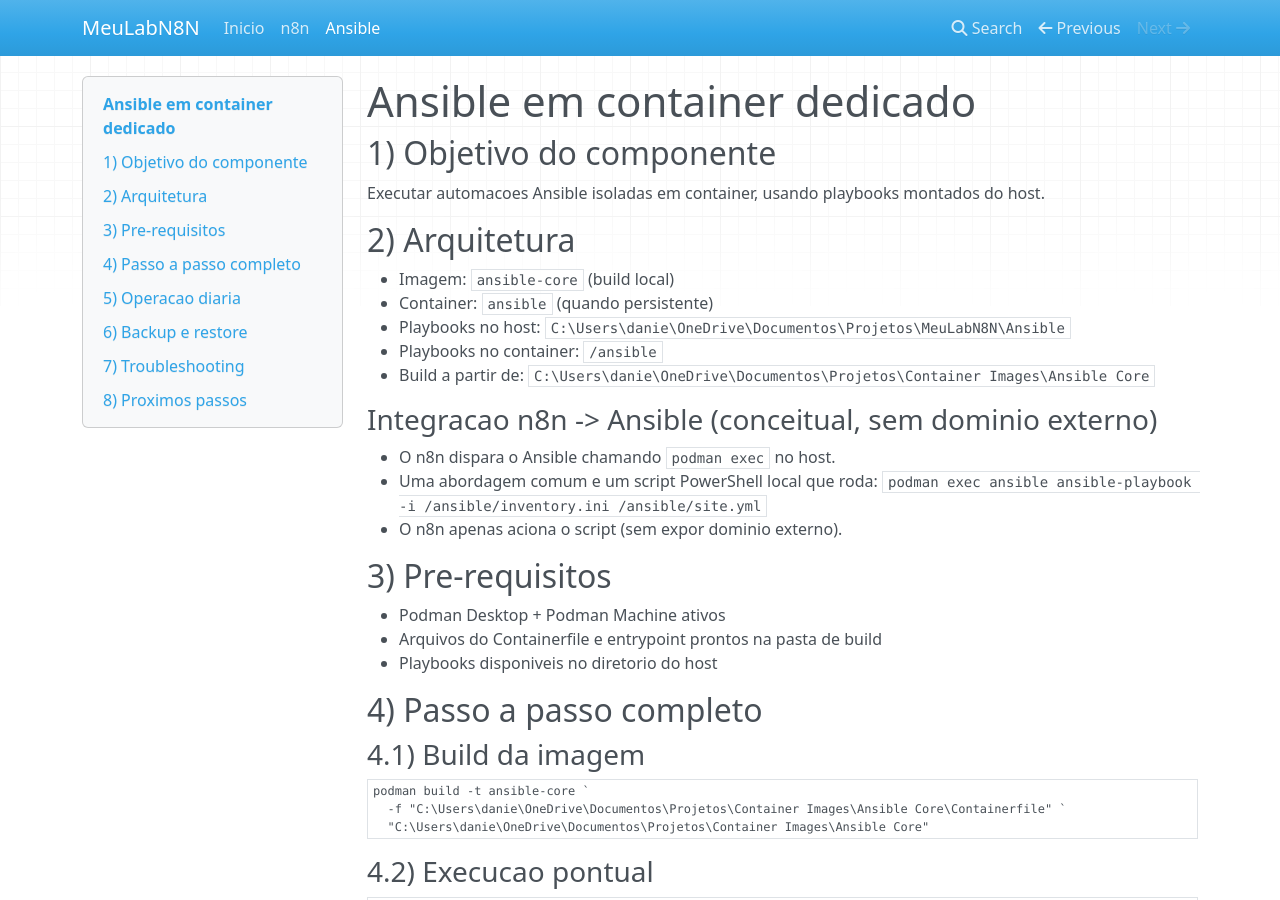
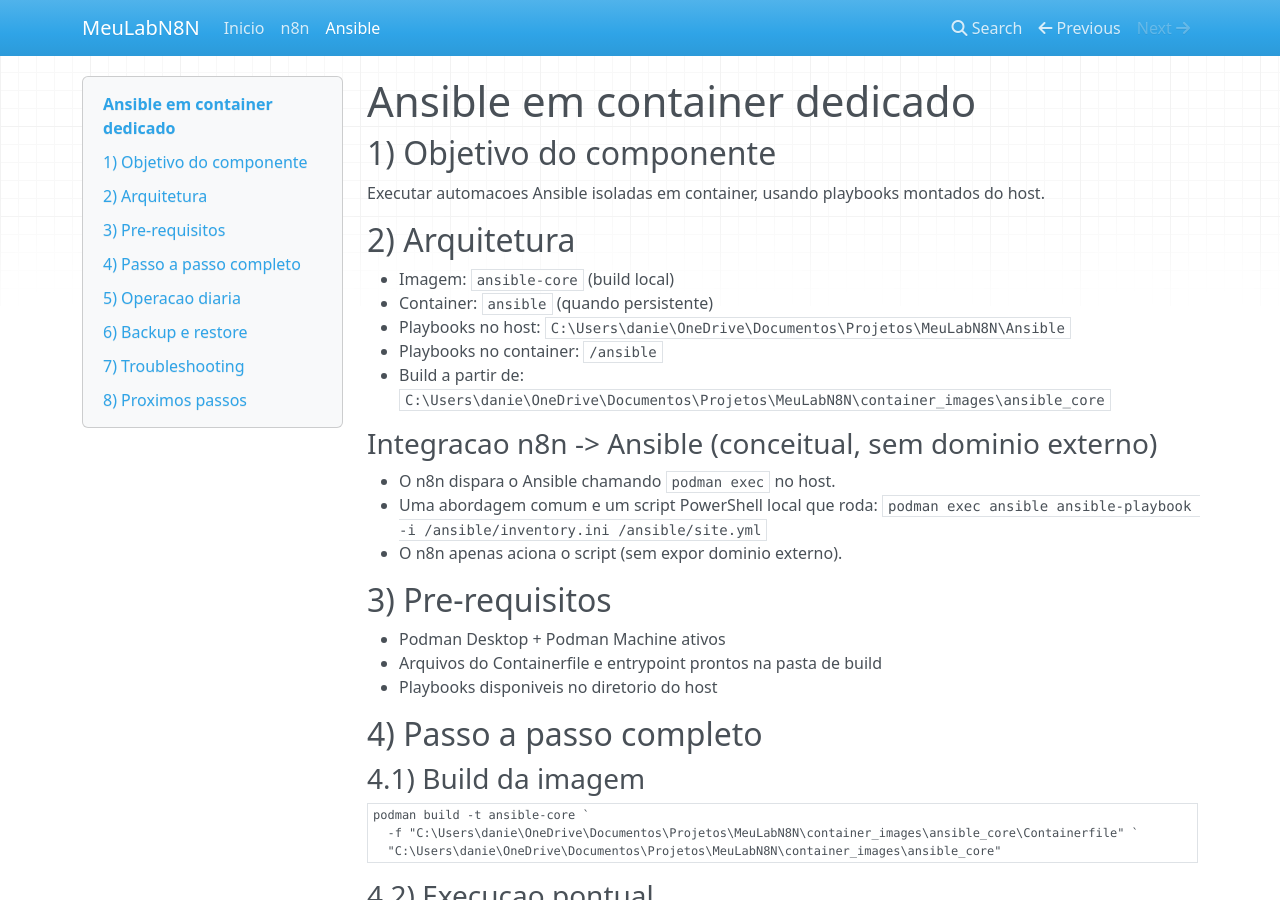
Before and after one commit to danielamaral789/MeusLabs, an MkDocs documentation site: the page built from docs/ansible.md, in a window 1280 px wide and 900 px high. Built offline with MkDocs 1.6.1, drawn with Linux system fonts in a browser that asks for light colours; nearby versions of some CDN libraries.

Commit message:
Move container_images para dentro do repo

````diff
--- a/docs/ansible.md
+++ b/docs/ansible.md
@@ -8,7 +8,7 @@ Executar automacoes Ansible isoladas em container, usando playbooks montados do
 - Container: `ansible` (quando persistente)
 - Playbooks no host: `C:\Users\danie\OneDrive\Documentos\Projetos\MeuLabN8N\Ansible`
 - Playbooks no container: `/ansible`
-- Build a partir de: `C:\Users\danie\OneDrive\Documentos\Projetos\Container Images\Ansible Core`
+- Build a partir de: `C:\Users\danie\OneDrive\Documentos\Projetos\MeuLabN8N\container_images\ansible_core`
 
 ### Integracao n8n -> Ansible (conceitual, sem dominio externo)
 - O n8n dispara o Ansible chamando `podman exec` no host.
@@ -25,8 +25,8 @@ Executar automacoes Ansible isoladas em container, usando playbooks montados do
 ### 4.1) Build da imagem
 ```powershell
 podman build -t ansible-core `
-  -f "C:\Users\danie\OneDrive\Documentos\Projetos\Container Images\Ansible Core\Containerfile" `
-  "C:\Users\danie\OneDrive\Documentos\Projetos\Container Images\Ansible Core"
+  -f "C:\Users\danie\OneDrive\Documentos\Projetos\MeuLabN8N\container_images\ansible_core\Containerfile" `
+  "C:\Users\danie\OneDrive\Documentos\Projetos\MeuLabN8N\container_images\ansible_core"
 ```
 
 ### 4.2) Execucao pontual
````
Also changed, not shown: ansible/README.md (+4 -4 lines), 3 other files.
